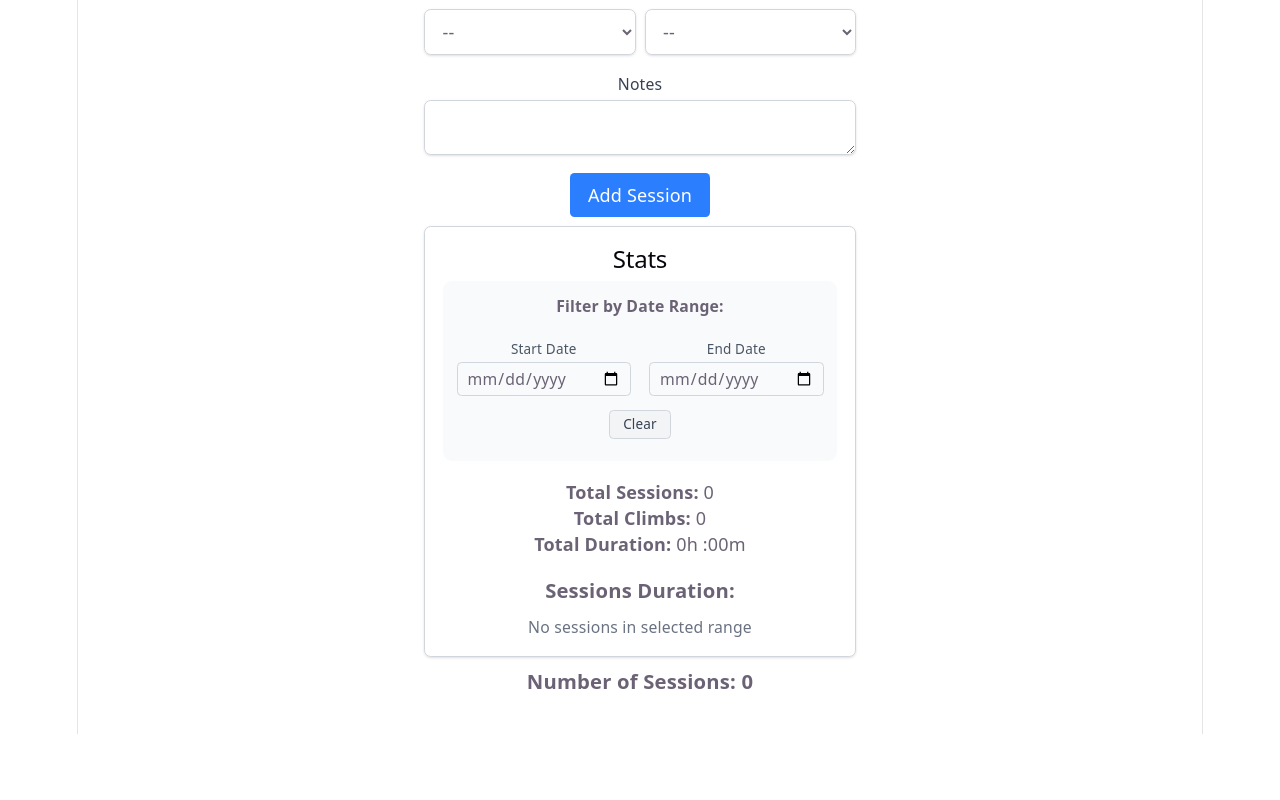
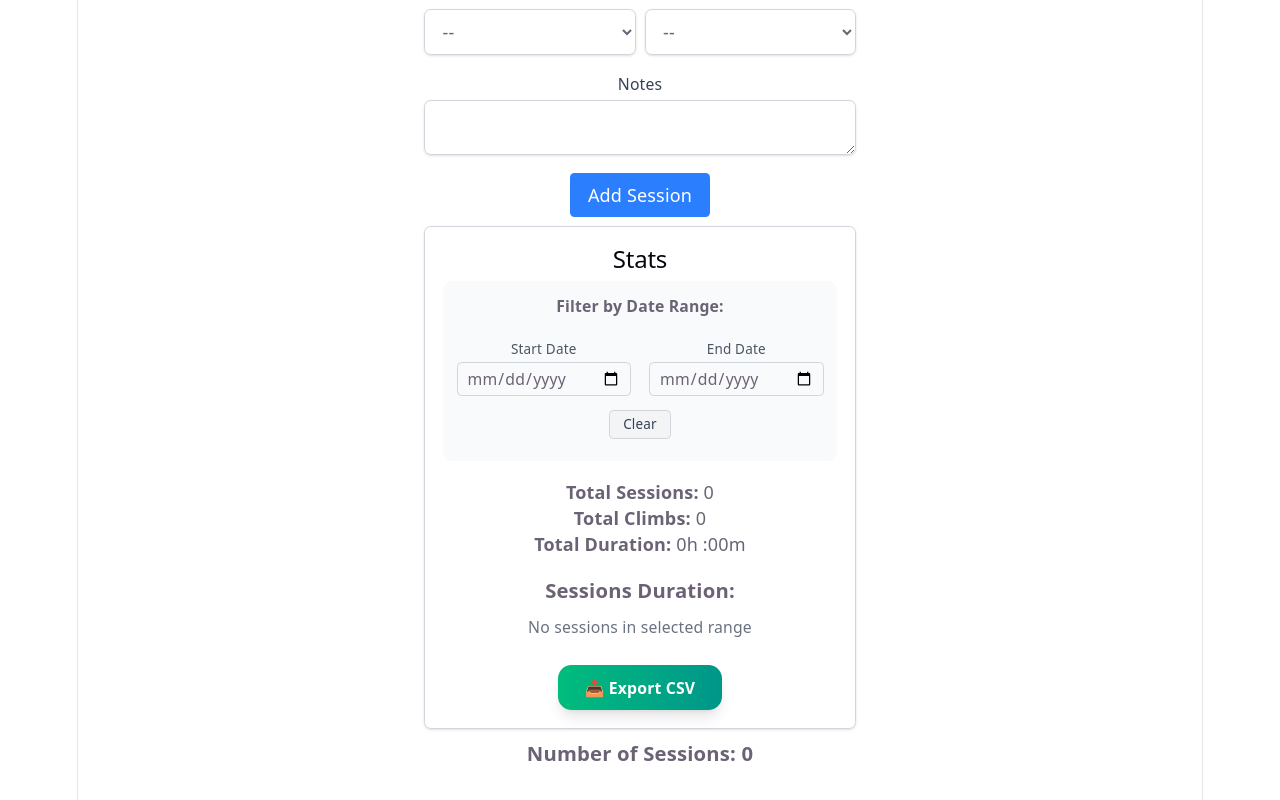
Before and after one commit to mateuszniechwiej/Climbing-Tracker, a React (Vite) app: page / in a window 1280 px wide. Shown: the part 447-1247 px from the top of the page. Before the commit the page ends 1181 px from the top, so only its background shows below. Built offline with nearby package versions, Linux system fonts and the light colour scheme.

Commit message:
feat: Add CSV export functionality
- Export all sessions and nested climbs to CSV format
- One-Click export via Papaparse
- New hook `useCsvExport` to handle CSV generation and download

```diff
--- a/package.json
+++ b/package.json
@@ -12,6 +12,7 @@
   },
   "dependencies": {
     "idb": "^8.0.3",
+    "papaparse": "^5.5.3",
     "react": "^19.2.4",
     "react-dom": "^19.2.4"
   },
--- a/src/components/Stats.jsx
+++ b/src/components/Stats.jsx
@@ -1,8 +1,10 @@
 import { useState } from 'react';
+import useCsvExport from '../hooks/useCsvExport';
 
 export default function Stats({ sessions }) {
   const [startDate, setStartDate] = useState('');
   const [endDate, setEndDate] = useState('');
+  const { exportCsv } = useCsvExport(sessions);
 
   // Filter sessions by date range
   const filteredSessions = sessions.filter(session => {
@@ -171,6 +173,15 @@ export default function Stats({ sessions }) {
           <p className="text-sm text-gray-500">No sessions in selected range</p>
         )}
       </div>
+      <div className="mt-6">
+        <button
+          onClick={exportCsv}
+          className="px-6 py-2.5 bg-gradient-to-r from-emerald-500 to-teal-600 text-white font-semibold rounded-xl shadow-lg hover:shadow-xl transition-all text-sm"
+        >
+          📥 Export CSV
+        </button>
+      </div>
+      {/* existing stats grid */}
     </div>
   );
 }
--- /dev/null
+++ b/src/hooks/useCsvExport.js
@@ -0,0 +1,45 @@
+import { useCallback } from 'react';
+import Papa from 'papaparse';
+
+export default function useCsvExport(sessions) {
+  const exportCsv = useCallback(() => {
+    // Flatten nested climbs
+    const csvData = [];
+
+    sessions.forEach(session => {
+      if (session.climbs && session.climbs.length > 0) {
+        session.climbs.forEach(climb => {
+          csvData.push({
+            'Session Date': session.date,
+            'Climb Color': climb.color,
+            'Grade Difficulty': climb.gradeDifficulty,
+            'Count': climb.count,
+            'Session Duration': session.duration,
+            'Session Notes': session.notes || ''
+          });
+        });
+      } else {
+        // Session without climbs
+        csvData.push({
+          'Session Date': session.date,
+          'Climb Color': '',
+          'Grade Difficulty': '',
+          'Count': '',
+          'Session Duration': session.duration,
+          'Session Notes': session.notes || ''
+        });
+      }
+    });
+
+    const csv = Papa.unparse(csvData);
+    const blob = new Blob([csv], { type: 'text/csv' });
+    const url = window.URL.createObjectURL(blob);
+    const a = document.createElement('a');
+    a.href = url;
+    a.download = `climbing-sessions-${new Date().toISOString().split('T')[0]}.csv`;
+    a.click();
+    window.URL.revokeObjectURL(url);
+  }, [sessions]);
+
+  return { exportCsv };
+}
```
Also changed, not shown: 1 other file (tests, documents, lock files or other folders).
